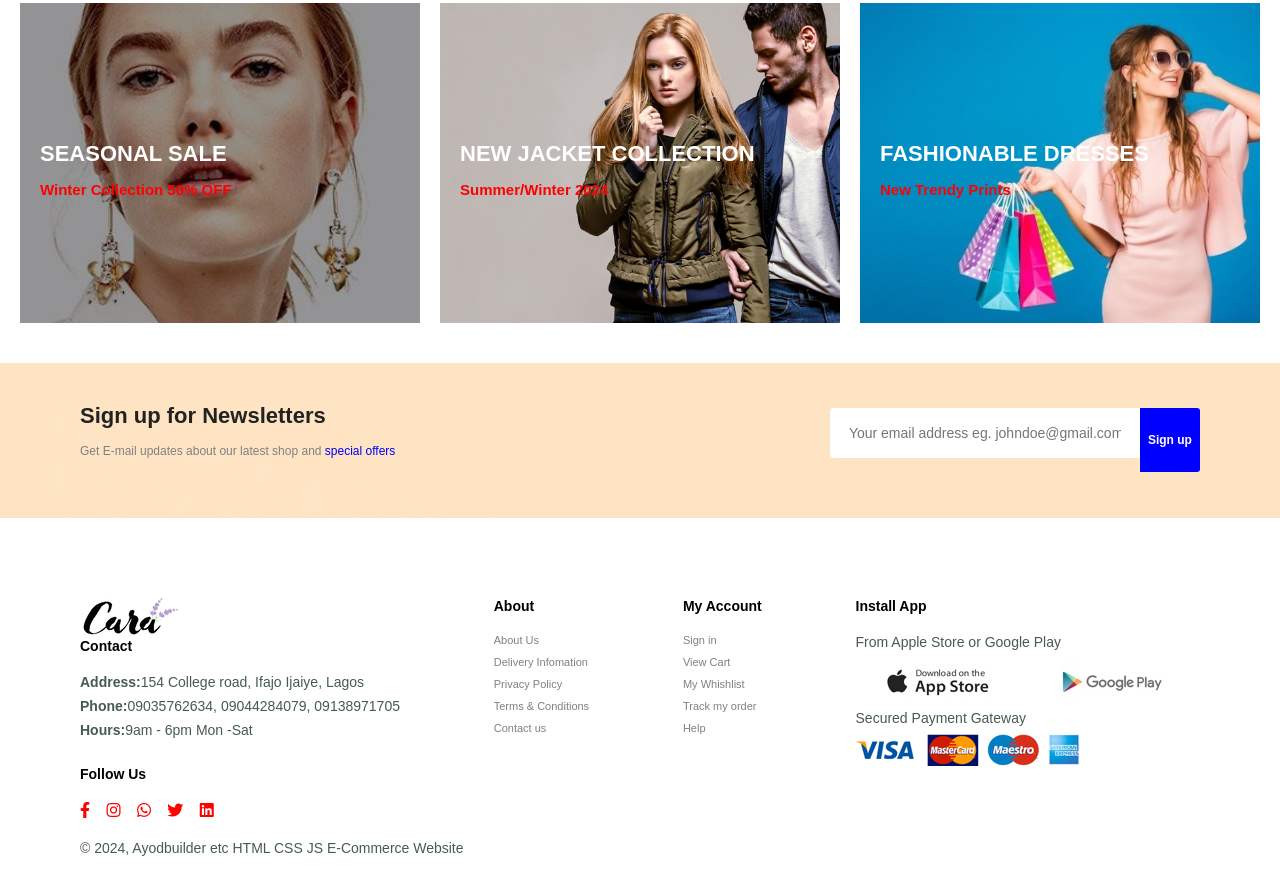
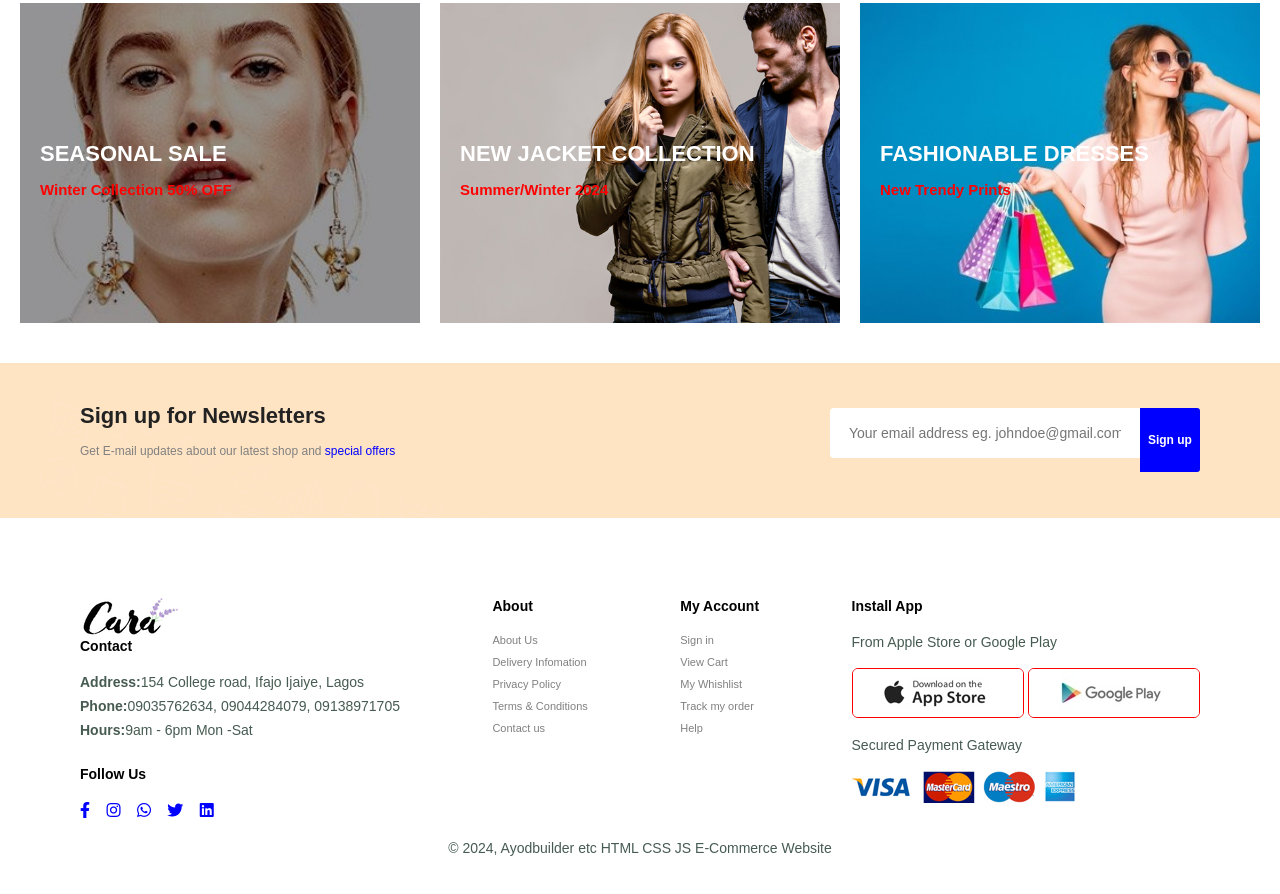
Before and after one commit to Ayodbuilder/E-Commerce-Website, a plain HTML site: page index.html in a window 1280 px wide. Shown: the part 4265-5159 px from the top of the page. Drawn offline with Linux system fonts and the light colour scheme.

Commit message:
Homepage completion

```diff
--- a/styles.css
+++ b/styles.css
@@ -535,10 +535,28 @@
     margin-top: 20px;
   }
 
+  footer .follow i:hover{
+    color: red;
+  }
+
   footer .follow i{
-    color: red;
+    color: blue;
     padding-right: 12px;
     cursor: pointer;
+  }
+
+  footer .coln-install .row img{
+    border: 1px solid red;
+    border-radius: 6px;
+  }
+
+  footer .coln-install img{
+    margin: 10px 0 15px 0;
+  }
+
+  footer .copyright{
+    width: 100%;
+    text-align: center;
   }
 
 
```
